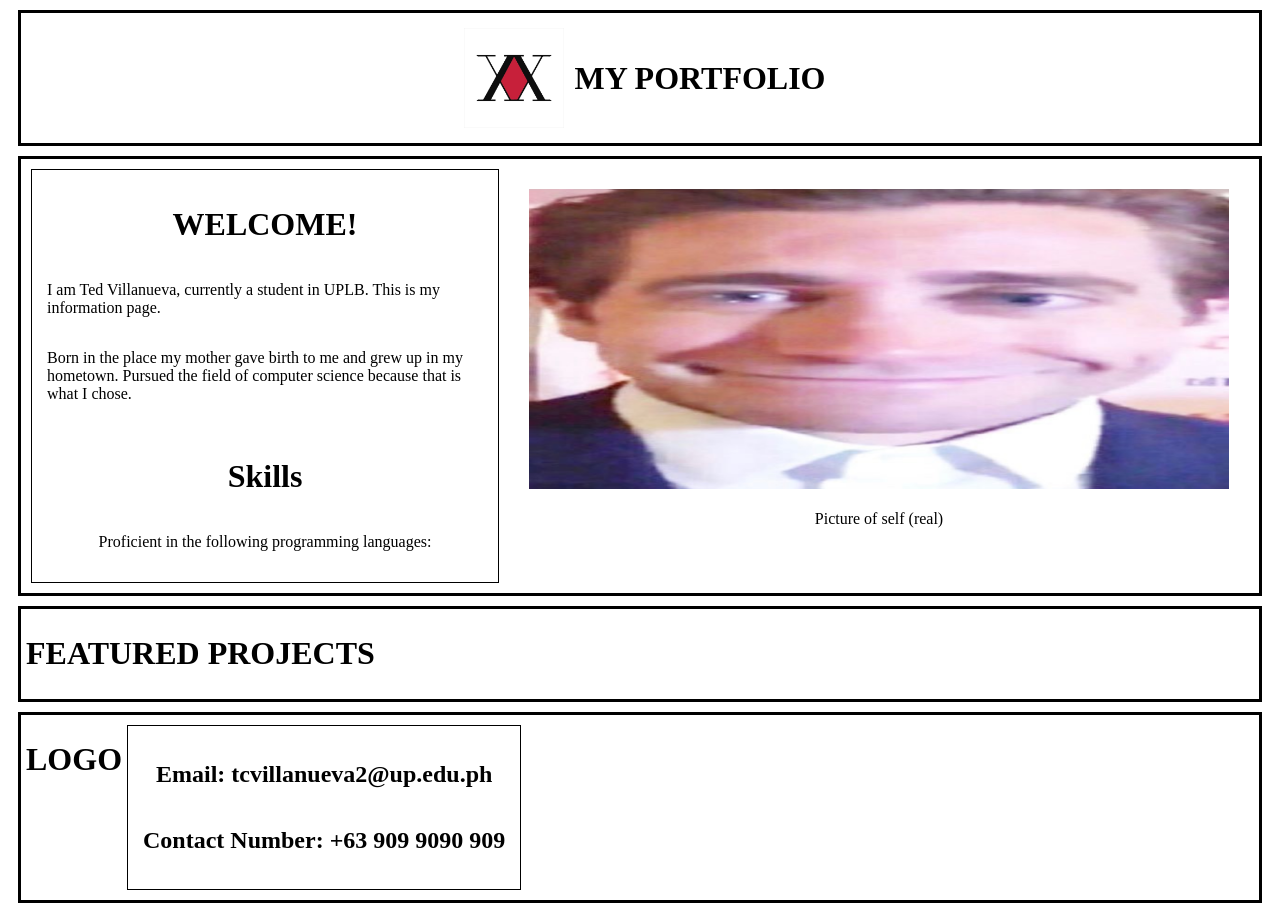
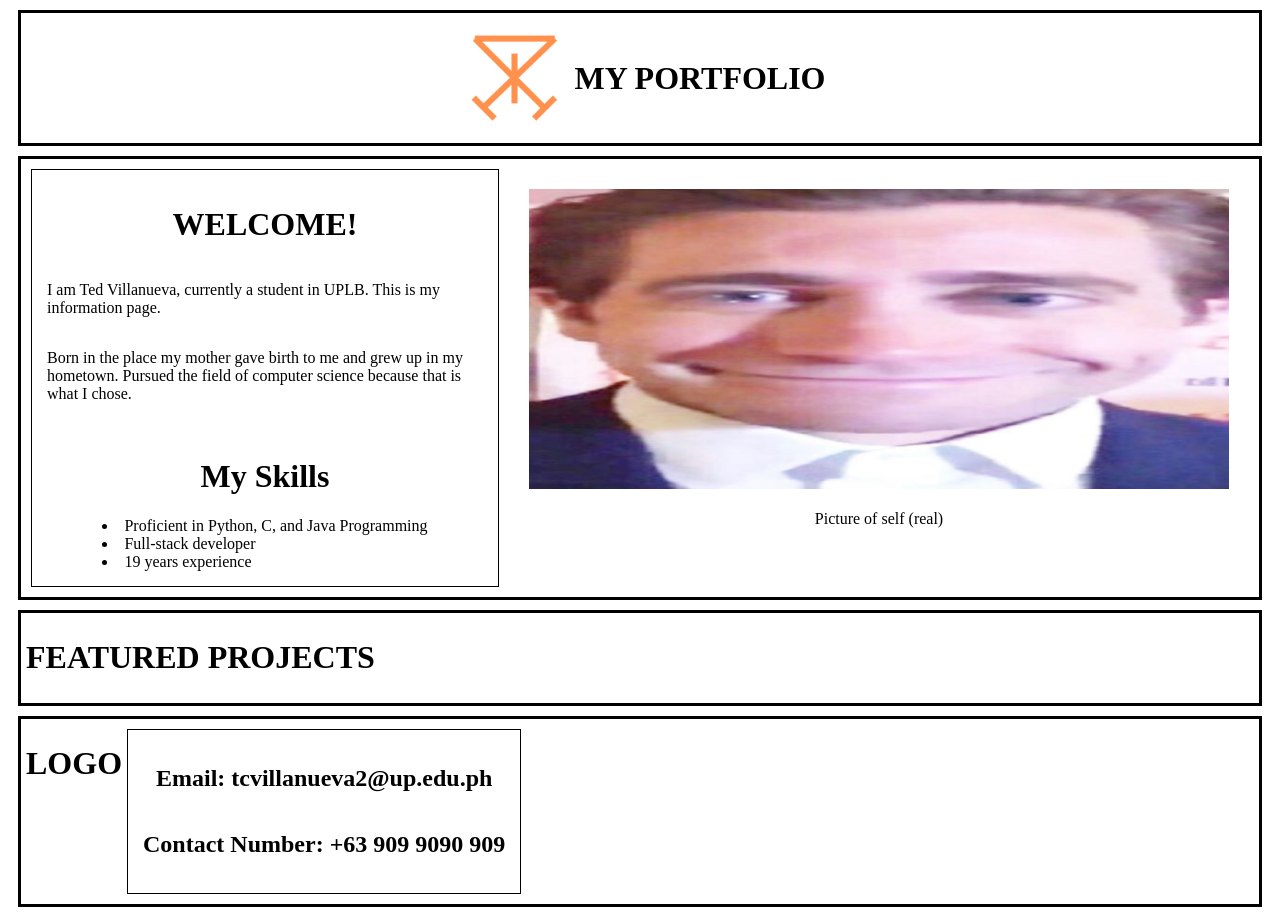
Before and after one commit to CMSC-100-2S-AY2024-2025/exer-01-html-and-css-TedVillanueva, a plain HTML site: page index.html in a window 1280 px wide. Drawn offline with Linux system fonts and the light colour scheme.

Commit message:
Change references to logo.jpg to logo.png

```diff
--- a/index.html
+++ b/index.html
@@ -6,11 +6,11 @@
     <title>My very good portfolio</title>
     <link rel="stylesheet" href="./styles.css">
     <!-- <div class="header">
-        <img id="header_logo" src="img/logo.jpg" alt="logo">
+        <img id="header_logo" src="img/logo.png" alt="logo">
         <h1>MY PORTFOLIO</h1>
     </div> -->
     <div id="header-box">
-        <img id="header-logo" src="img/logo.jpg" alt="logo.jpg">
+        <img id="header-logo" src="img/logo.png" alt="logo.png">
         <h1 id="header-text">MY PORTFOLIO</h1>
     </div>
 </head>
@@ -41,10 +41,12 @@
             <p>I am Ted Villanueva, currently a student in UPLB. This is my information page.</p>
             <p>Born in the place my mother gave birth to me and grew up in my hometown. Pursued the field of computer science because that is what I chose.</p>
             <br>
-            <h1>Skills</h1>
-            <p>Proficient in the following programming languages:
-
-            </p>
+            <h1>My Skills</h1>
+            <list>
+                <li>Proficient in Python, C, and Java Programming</li>
+                <li>Full-stack developer</li>
+                <li>19 years experience</li>
+            </list>
         </div>
         <div id="bio-img-box" class="small-box">
             <img id="bio-img" src="img/jake.webp" alt="selfie.jpg">
```
